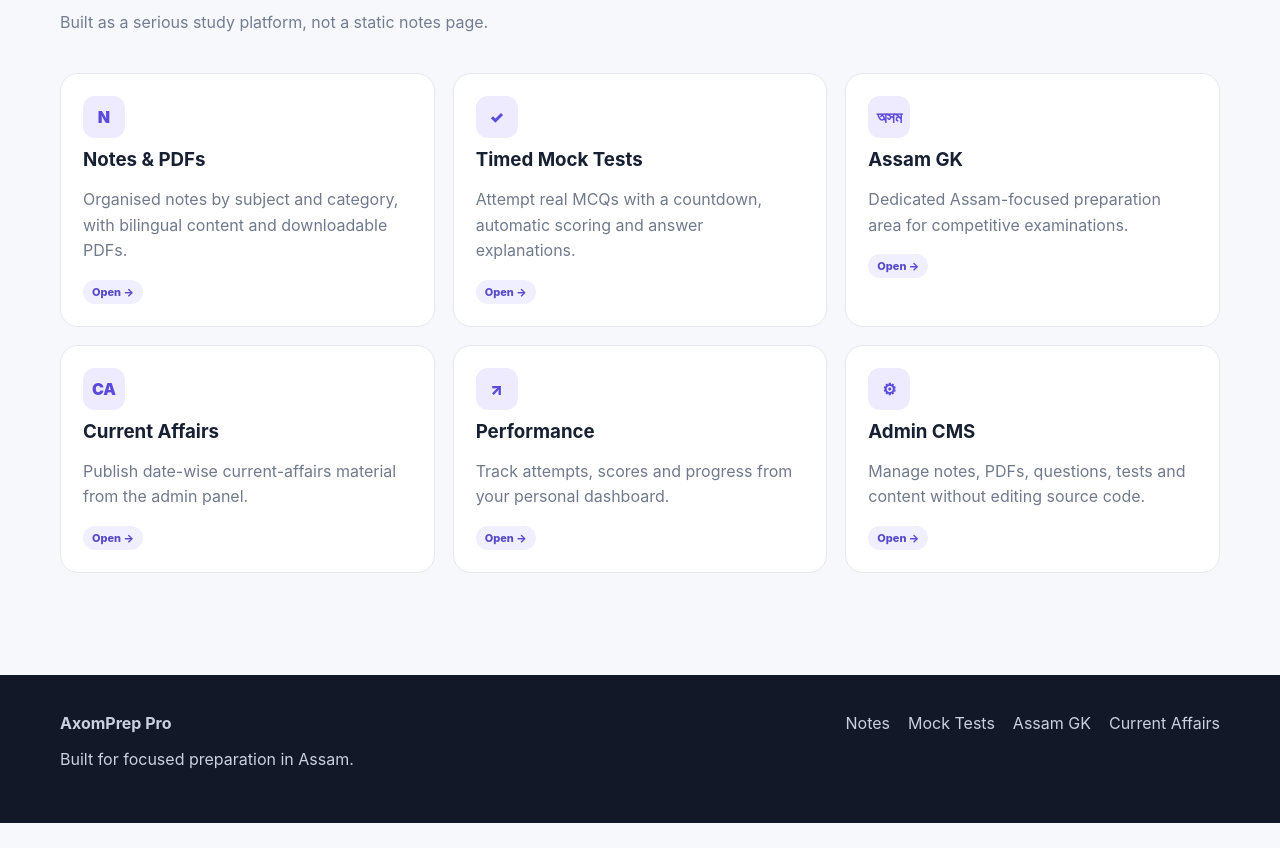
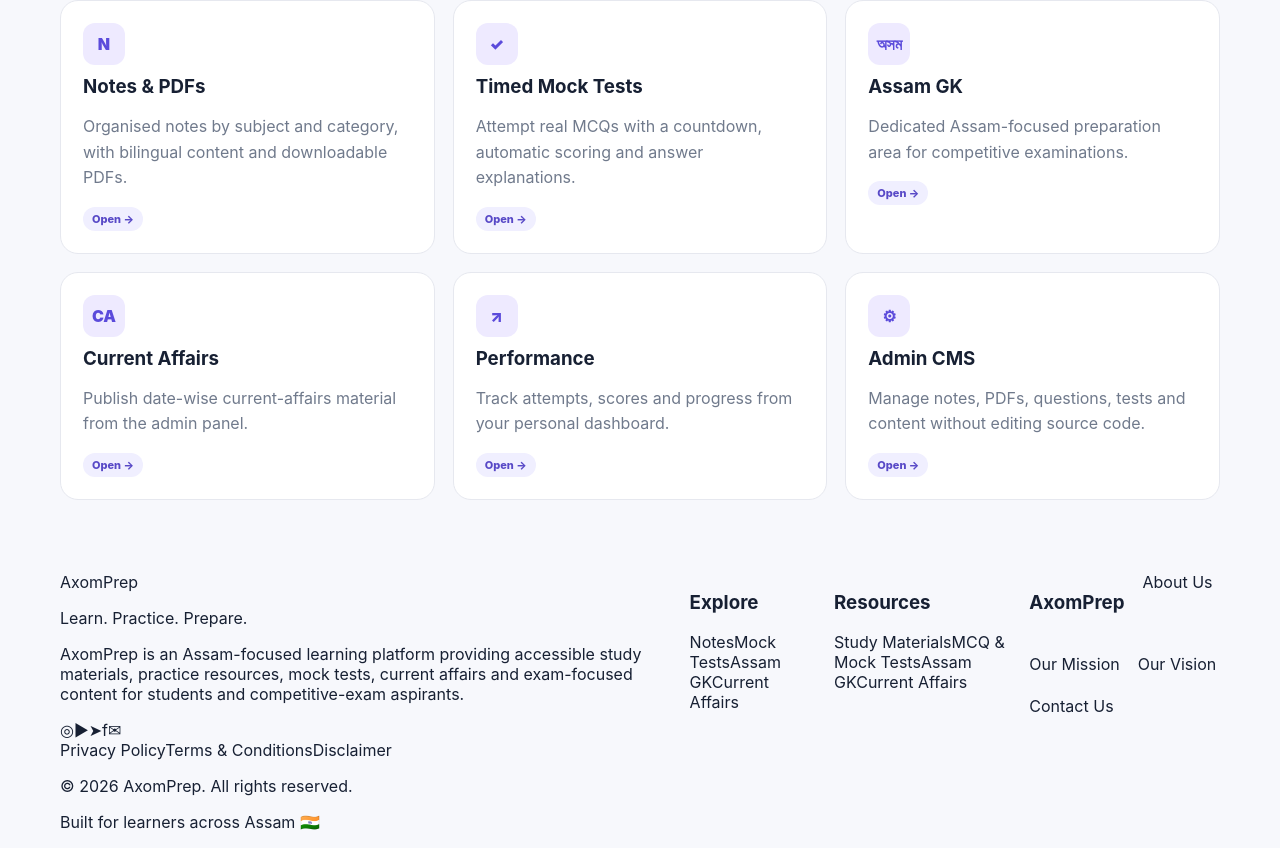
Before and after one commit to Firdushi/AxomPrep, a Next.js app: page / in a window 1280 px wide. Shown: the part 787-1635 px from the top of the page. Before the commit the page ends 1610 px from the top, so only its background shows below. Built offline with nearby package versions, Linux system fonts and the light colour scheme; no server answers; the database is empty.

Commit message:
Add AxomPrep footer to all pages

```diff
--- a/app/layout.tsx
+++ b/app/layout.tsx
@@ -1,26 +1,23 @@
 import type { Metadata } from "next";
 import "./globals.css";
-import { Header } from "@/components/Header";
-import { SpeedInsights } from "@vercel/speed-insights/next";
+import Footer from "@/components/Footer";
 
 export const metadata: Metadata = {
-  title: "AxomPrep Pro | Assam Study Platform",
-  description: "Notes, mock tests, Assam GK, current affairs and performance tracking.",
+  title: "AxomPrep | Learn. Practice. Prepare.",
+  description:
+    "AxomPrep is an Assam-focused learning platform for students and competitive-exam aspirants, offering study materials, MCQs, mock tests, Assam GK and current affairs.",
 };
 
-export default function RootLayout({ children }: Readonly<{ children: React.ReactNode }>) {
+export default function RootLayout({
+  children,
+}: Readonly<{
+  children: React.ReactNode;
+}>) {
   return (
     <html lang="en">
       <body>
-        <Header />
-        <main>{children}</main>
-        <footer className="footer">
-          <div className="container footer-grid">
-            <div><strong>AxomPrep Pro</strong><p>Built for focused preparation in Assam.</p></div>
-            <div><span>Notes</span><span>Mock Tests</span><span>Assam GK</span><span>Current Affairs</span></div>
-          </div>
-        </footer>
-        <SpeedInsights />
+        {children}
+        <Footer />
       </body>
     </html>
   );
```
